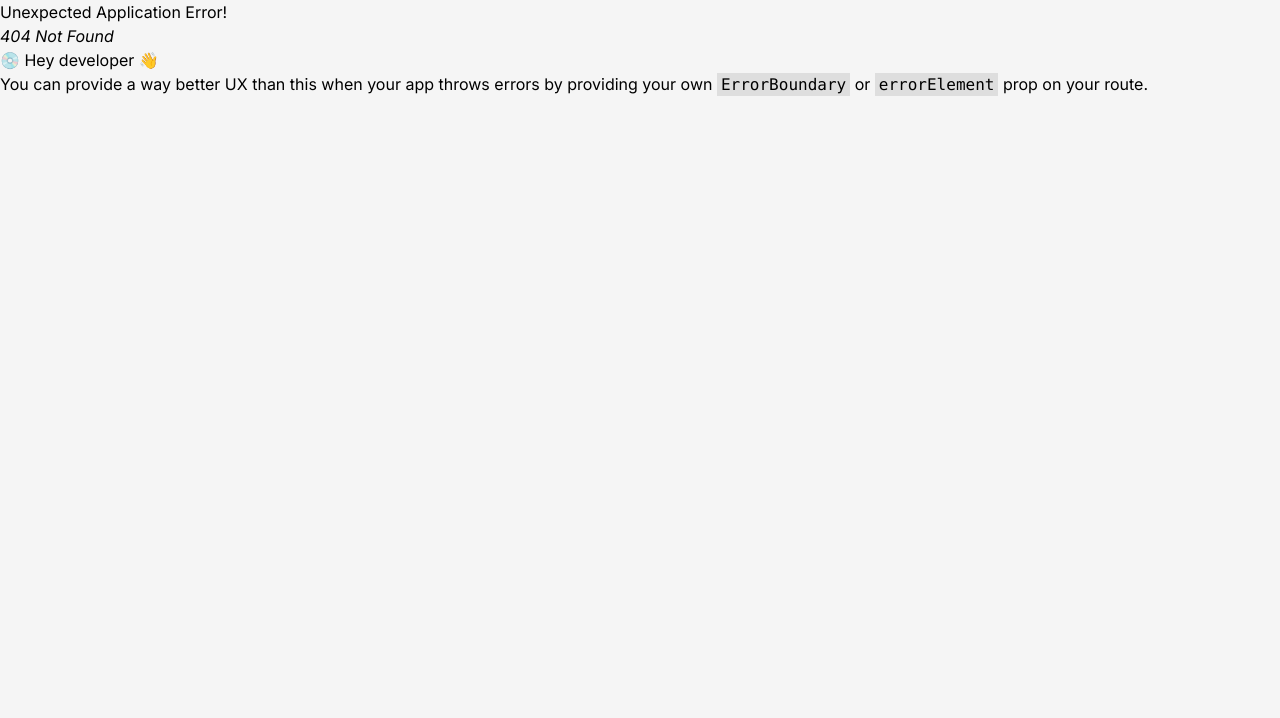
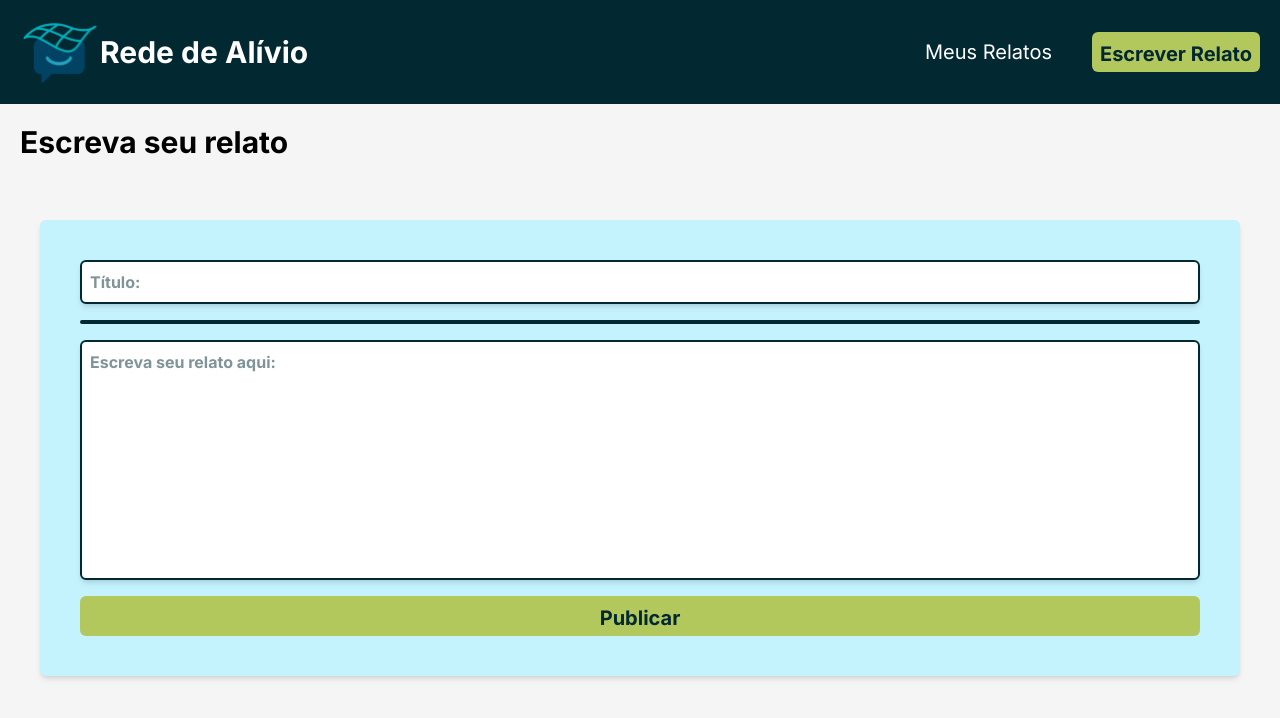
Before and after one commit to FiapudosEAD/gs-rede-apoio-front, a React (Vite) app: page /writeStory in a window 1280 px wide. Before the commit this address had no page. Shown: the top 718 px of the page. Built offline with nearby package versions, Linux system fonts and the light colour scheme.

Commit message:
add: add writeStory page and textAreaLabel component, also more styles for both

```diff
--- a/src/components/header.jsx
+++ b/src/components/header.jsx
@@ -9,7 +9,7 @@ export default function Header() {
             </div>
             <div className="flex items-center gap-2 md:gap-6 xl:gap-10">
                 <a href="/" className="">Meus Relatos</a>
-                <Button label={"Escrever Relato"} redirectUrl={"/"}></Button>
+                <Button label={"Escrever Relato"} redirectUrl={"/writeStory"}></Button>
             </div>
         </div>
     );
--- a/src/components/inputLabel.jsx
+++ b/src/components/inputLabel.jsx
@@ -1,9 +1,10 @@
-export default function InputLabel({ content }) {
+export default function InputLabel({ placeholder }) {
   return (
-    <label
-      className=""
-    >
-      {content}
-    </label>
+    <input
+      type="text"
+      className="bg-white font-bold text-dark-green text-md p-2 rounded-md
+      shadow-md border-2 border-dark-green"
+      placeholder={placeholder}
+    />
   );
 }
--- /dev/null
+++ b/src/components/textAreaLabel.jsx
@@ -0,0 +1,9 @@
+export default function TextAreaLabel({ placeholder }) {
+    return (
+        <textarea
+            className="bg-white font-bold text-dark-green text-md p-2 rounded-md
+            shadow-md border-2 border-dark-green resize-none h-40 md:h-60"
+            placeholder={placeholder}
+        />
+    );
+}
--- a/src/main.jsx
+++ b/src/main.jsx
@@ -7,9 +7,11 @@ import "./index.css";
 
 //Import Páginas
 import Home from "./pages/home.jsx";
+import WriteStory from "./pages/writeStory.jsx";
 
 const router = createBrowserRouter([
   { path: "/", element: <Home /> },
+  { path: "/writeStory", element: <WriteStory /> },
 ]);
 
 ReactDOM.createRoot(document.getElementById("root")).render(
--- /dev/null
+++ b/src/pages/writeStory.jsx
@@ -0,0 +1,19 @@
+import Header from "../components/header.jsx";
+import InputLabel from "../components/inputLabel.jsx";
+import TextAreaLabel from "../components/textAreaLabel.jsx";
+import Button from "../components/button.jsx";
+
+export default function WriteStory() {
+  return (
+    <>
+        <Header />
+        <h1 className="p-5 w-11/12 h-11/12 font-bold text-2xl lg:text-3xl">Escreva seu relato</h1>
+        <div className="bg-light-blue m-5 lg:m-10 rounded-md shadow-md flex flex-col p-5 lg:p-10 gap-4">
+            <InputLabel placeholder="Título:"/>
+            <div className="bg-dark-green rounded-md h-1"></div>
+            <TextAreaLabel placeholder="Escreva seu relato aqui:" content=""/>
+            <Button label="Publicar" redirectUrl={"/myStories"}/>
+        </div>
+    </>
+  );
+}
```
